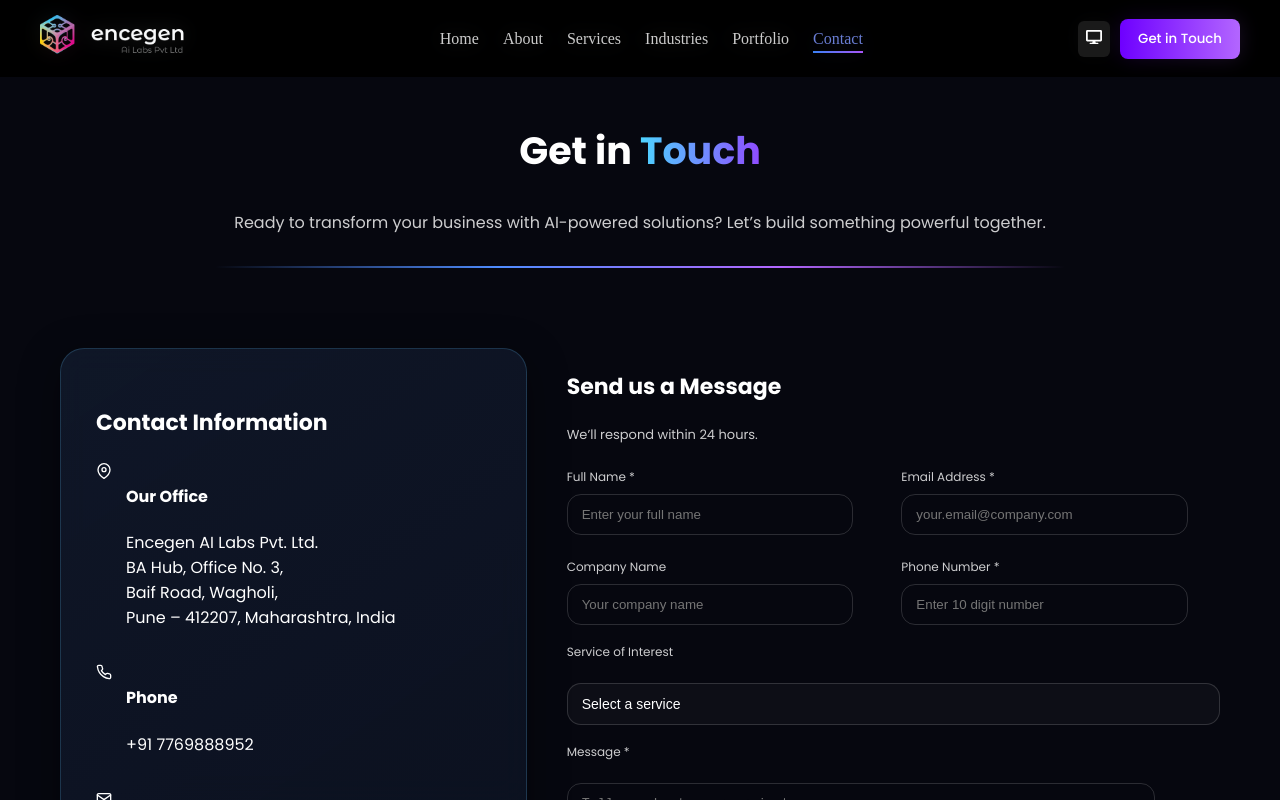
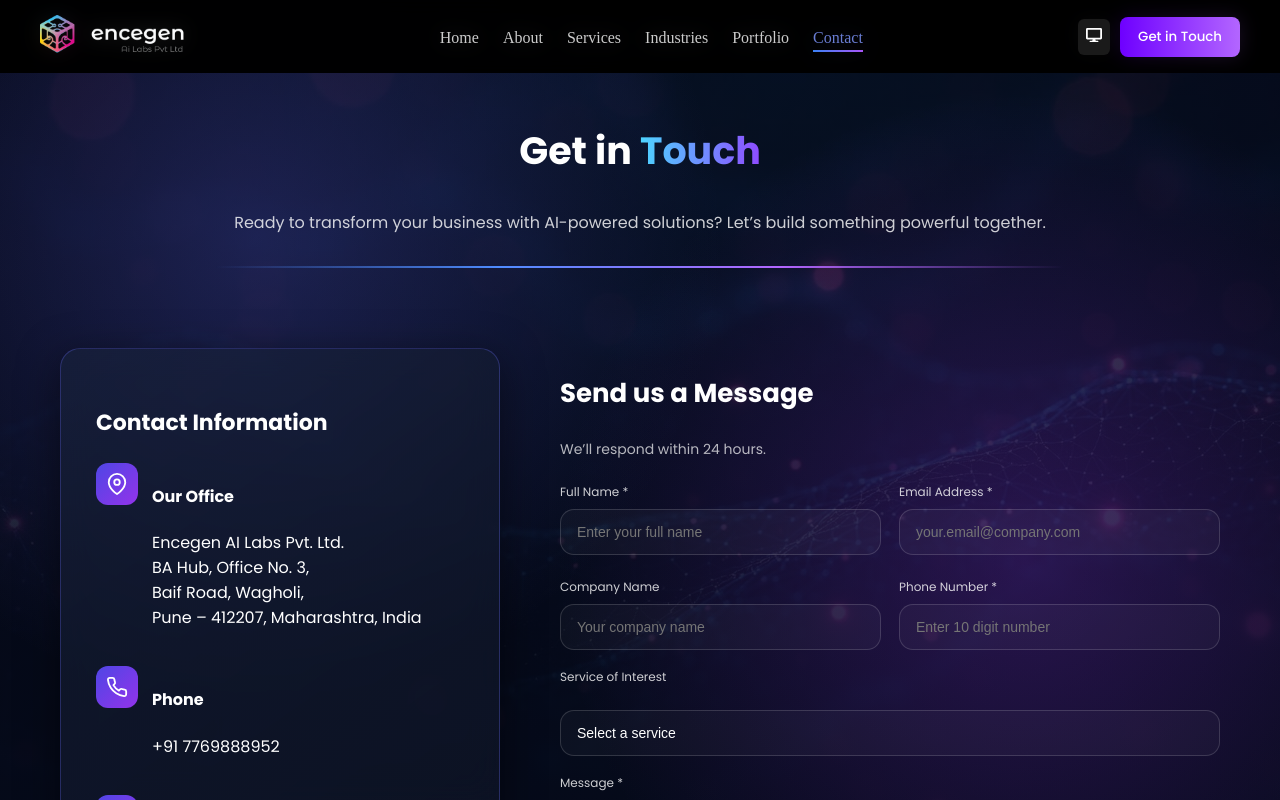
Before and after one commit to chaitanya-encegen/encegen-portfolio, a React (Vite) app: page /contact in a window 1280 px wide. Built offline with nearby package versions, Linux system fonts and the light colour scheme.

Commit message:
updated backroung image

```diff
--- a/src/App.jsx
+++ b/src/App.jsx
@@ -1,5 +1,6 @@
 import React, { useEffect } from "react";
 import { BrowserRouter as Router, Routes, Route } from "react-router-dom";
+
 import Navbar from "./components/Navbar";
 import Home from "./pages/Home";
 import About from "./pages/About";
@@ -9,21 +10,26 @@
 import TeamPage from "./pages/TeamPage";
 import BlogPage from "./pages/BlogPage";
 import ContactPage from "./pages/ContactPage";
+import ContactForm from "./components/Contactform";
+import ScrollToTop from "./components/ScrollToTop";
+
 import { initLocomotive } from "./animations/locomotive";
 import { initScrollAnimations } from "./animations/scrollAnimations";
-import ContactForm from "./components/Contactform";
+
+import { Toaster } from "react-hot-toast";
+
+import bg from "./assets/bg.jpg";
 
 import "./styles/animations.css";
 import "./styles/globals.css";
-import ScrollToTop from "./components/ScrollToTop";
-import {Toaster} from "react-hot-toast";
-
 
 export default function App() {
   useEffect(() => {
     const loco = initLocomotive();
-  if (loco) window.locoScroll = loco; // ✅ expose for BackToTop
+    if (loco) window.locoScroll = loco;
+
     initScrollAnimations();
+
     return () => loco && loco.destroy();
   }, []);
 
@@ -34,10 +40,17 @@
 
   return (
     <Router>
+      {/* ✅ GLOBAL BACKGROUND */}
+      <div
+        className="global-bg"
+        style={{ backgroundImage: `url(${bg})` }}
+      />
+
       <Toaster position="top-right" reverseOrder={false} />
       <ScrollToTop />
       <Navbar />
-          <div data-scroll-container>
+
+      <div data-scroll-container className="app-content">
         <Routes>
           <Route path="/" element={<Home />} />
           <Route path="/home" element={<Home />} />
@@ -49,7 +62,6 @@
           <Route path="/blog" element={<BlogPage />} />
           <Route path="/contact" element={<ContactPage />} />
           <Route path="/contactform" element={<ContactForm />} />
-
         </Routes>
       </div>
     </Router>
--- a/src/components/AboutSection.css
+++ b/src/components/AboutSection.css
@@ -207,6 +207,7 @@
     cursor: pointer;
     /* margin-left: 36%; */
     transition: all 0.3s ease;
+     text-decoration: none;
 }
 
 .learn-btn:hover {
--- a/src/components/Contact.css
+++ b/src/components/Contact.css
@@ -1,5 +1,5 @@
 .contact-page {
-  background: #06070f;
+  background: transparent; /* ✅ use global bg */
   color: #fff;
   padding: 90px 60px;
   font-family: "Poppins", sans-serif;
@@ -33,18 +33,20 @@
 /* CONTENT */
 .contact-content {
   display: grid;
-  grid-template-columns: 1fr 1.4fr;
-  gap: 40px;
+  grid-template-columns: 1fr 1.5fr;
+  gap: 60px; /* 🔥 better spacing */
 }
 
-/* INFO */
+/* INFO CARD */
 .contact-info {
-  background: linear-gradient(145deg, rgba(20, 30, 50, 0.7), rgba(10, 15, 30, 0.9));
-  border-radius: 24px;
+  background: linear-gradient(145deg, rgba(25, 35, 60, 0.6), rgba(10, 15, 30, 0.9));
+  border-radius: 20px;
   padding: 35px;
-  border: 1px solid rgba(100, 200, 255, 0.2);
-  backdrop-filter: blur(14px);
-  box-shadow: 0 10px 40px rgba(0, 0, 0, 0.4);
+
+  border: 1px solid rgba(99, 102, 241, 0.3);
+  backdrop-filter: blur(16px);
+
+  box-shadow: 0 10px 40px rgba(0, 0, 0, 0.5);
 }
 
 .contact-info h3 {
@@ -52,26 +54,50 @@
   font-size: 22px;
 }
 
+/* INFO ITEMS */
 .info-item {
   display: flex;
   gap: 14px;
-  margin-bottom: 18px;
+  margin-bottom: 20px;
+  align-items: flex-start;
+  transition: 0.3s;
 }
 
+.info-item:hover {
+  transform: translateX(5px);
+}
+
+/* ICON BOX 🔥 */
+.info-item svg {
+  width: 42px;
+  height: 42px;
+  padding: 10px;
+
+  border-radius: 12px;
+
+  background: linear-gradient(135deg, #4f46e5, #9333ea);
+  color: white;
+
+  flex-shrink: 0;
+}
+
+/* FORM */
 .contact-form h3 {
-  font-size: 22px;
+  font-size: 26px;
+  font-weight: 700;
 }
 
 .contact-form p {
-  margin-top: 6px;
-  opacity: 0.8;
-  font-size: 13px;
+  margin-top: 8px;
+  opacity: 0.7;
+  font-size: 14px;
 }
 
+/* GRID */
 .form-row {
   display: grid;
   grid-template-columns: 1fr 1fr;
-  gap: 16px;
+  gap: 18px;
   margin-top: 18px;
 }
 
@@ -83,67 +109,77 @@
   font-size: 12px;
   opacity: 0.8;
 }
-/* Fix Select Dropdown Text Visibility */
 
-select {
-  width: 100%;
+/* INPUTS 🔥 */
+input,
+select,
+textarea {
+  width: 100%; /* ✅ FIXED */
   margin-top: 6px;
-  padding: 12px 14px;
+  padding: 14px 16px;
+
   border-radius: 14px;
   border: 1px solid rgba(255, 255, 255, 0.15);
+
   background: rgba(255, 255, 255, 0.03);
   color: #fff;
+
   font-size: 14px;
+  transition: 0.3s;
+}
+
+/* SELECT FIX */
+select {
   appearance: none;
   -webkit-appearance: none;
   -moz-appearance: none;
-  transition: 0.3s ease;
 }
-
 
 select option {
   background-color: #0f111a;
   color: #fff;
 }
 
-/* Focus State */
+/* FOCUS EFFECT */
+input:focus,
 select:focus,
-input:focus,
 textarea:focus {
   outline: none;
   border: 1px solid #8f4bff;
-  box-shadow: 0 0 8px rgba(143, 75, 255, 0.5);
+  box-shadow: 0 0 10px rgba(143, 75, 255, 0.6);
 }
 
-input,
-
+/* TEXTAREA */
 textarea {
-  width: 90%;
-  margin-top: 6px;
-  padding: 12px 14px;
-  border-radius: 14px;
-  border: 1px solid rgba(255, 255, 255, 0.15);
-  background: transparent;
-  color: #fff;
-}
-
-textarea {
-  min-height: 120px;
+  min-height: 130px;
   resize: none;
 }
 
+/* BUTTON 🔥 */
 .send-btn {
-  margin-top: 24px;
+  margin-top: 28px;
   width: 100%;
-  padding: 14px;
-  border-radius: 22px;
+  padding: 16px;
+
+  border-radius: 30px;
   border: none;
+
+  background: linear-gradient(90deg, #4f46e5, #9333ea);
+  color: #fff;
+
+  font-size: 15px;
+  font-weight: 600;
+
   cursor: pointer;
-  background: linear-gradient(90deg, #4dd4ff, #8f4bff);
-  color: #fff;
-  font-size: 15px;
+  transition: 0.3s;
 }
 
+.send-btn:hover {
+  transform: translateY(-2px);
+  box-shadow: 0 10px 30px rgba(147, 51, 234, 0.5);
+}
+
+/* PRIVACY */
 .privacy {
   margin-top: 12px;
   font-size: 11px;
@@ -178,5 +214,6 @@
 @media (max-width: 900px) {
   .contact-content {
     grid-template-columns: 1fr;
+    gap: 40px;
   }
 }
--- a/src/components/Hero.css
+++ b/src/components/Hero.css
@@ -27,15 +27,26 @@
 }
 
 /* Background */
+
+.hero-bg-image {
+  position: fixed;   /* 🔥 makes it stick */
+  top: 0;
+  left: 0;
+  width: 100%;
+  height: 120vh;
+  background-size: cover;
+  background-position: center;
+  background-repeat: no-repeat;
+  z-index: -3;      /* keep behind content */
+}
 .hero-bg-image {
   position: absolute;
   inset: 0;
   background-size: cover;
   background-position: center;
   opacity: 0.25;
-  z-index: -3;
+
 }
-
 /* Content */
 .hero-content {
   position: relative;
--- a/src/components/Hero.jsx
+++ b/src/components/Hero.jsx
@@ -62,10 +62,10 @@
 
   return (
     <section ref={heroRef} className="hero-section" id="home">
- <div
+ {/* <div
         className="hero-bg-image"
         style={{ backgroundImage: `url(${bg})` }}
-      ></div>
+      ></div> */}
       <div className="hero-content">
         <h1 className="hero-title">
           <span className="line">
--- a/src/components/ServicesSection.css
+++ b/src/components/ServicesSection.css
@@ -53,7 +53,7 @@
 
 /* ================= CARD ================= */
 .service-card {
-  background: #0a0a0a;
+  background: #111212;
   border: 1px solid #1a1a1a;
   border-radius: 16px;
   padding: 22px;
@@ -151,39 +151,108 @@
 }
 
 /* ================= EXPERTISE ================= */
+/* SECTION */
 .expertise-section {
-  margin-top: 60px;
+  padding: 80px 20px;
   text-align: center;
 }
 
-.expertise-main-title {
-  font-size: clamp(1.6rem, 4vw, 2.2rem);
+/* 🔥 GLASS CARD */
+.expertise-card {
+  max-width: 1100px;
+  margin: auto;
+  padding: 50px 40px;
+
+  border-radius: 20px;
+
+  background: rgba(20, 20, 30, 0.6);
+  backdrop-filter: blur(12px);
+
+  border: 1px solid rgba(255, 255, 255, 0.08);
 }
 
+/* TITLE */
+.expertise-main-title {
+  font-size: 2.2rem;
+  font-weight: 700;
+  margin-bottom: 10px;
+}
+
+/* SUBTITLE */
 .expertise-subtitle {
   color: #9ca3af;
-  margin-bottom: 30px;
+  margin-bottom: 40px;
 }
 
+/* GRID */
 .expertise-grid {
   display: grid;
   grid-template-columns: repeat(4, 1fr);
-  gap: 20px;
+  gap: 30px;
 }
 
+/* ITEM */
+.expertise-item {
+  transition: 0.3s;
+}
+
+.expertise-item:hover {
+  transform: translateY(-6px);
+}
+
+/* ICON */
 .exp-icon-box {
-  background: #111;
-  width: 50px;
-  height: 50px;
-  margin: 0 auto 12px;
+  width: 60px;
+  height: 60px;
+  margin: 0 auto;
+
   display: flex;
   align-items: center;
   justify-content: center;
-  border-radius: 12px;
-  color: #6366f1;
-  font-size: 20px;
+
+  border-radius: 14px;
+
+  background: linear-gradient(135deg, #4f46e5, #9333ea);
+  color: white;
+  font-size: 22px;
+
+  box-shadow: 0 10px 30px rgba(79, 70, 229, 0.4);
 }
 
+/* TEXT */
+.expertise-title {
+  margin-top: 12px;
+  font-size: 1.1rem;
+  font-weight: 600;
+}
+
+.expertise-desc {
+  color: #9ca3af;
+  font-size: 0.95rem;
+}
+
+/* BUTTON */
+.center-btn {
+  margin-top: 40px;
+}
+
+.view-all-btn {
+  padding: 14px 28px;
+  border-radius: 12px;
+
+  background: linear-gradient(90deg, #4f46e5, #9333ea);
+  color: white;
+
+  font-weight: 600;
+  text-decoration: none;
+
+  transition: 0.3s;
+}
+
+.view-all-btn:hover {
+  transform: translateY(-2px);
+  box-shadow: 0 10px 25px rgba(147, 51, 234, 0.4);
+}
 /* ================= APPROACH ================= */
 .approach-grid {
   display: grid;
--- a/src/components/ServicesSection.jsx
+++ b/src/components/ServicesSection.jsx
@@ -70,23 +70,39 @@
       </div>
 
       <div className="expertise-section">
+
+  {/* ✅ CARD CONTAINER ADDED */}
+  <div className="expertise-card">
     <h3 className="expertise-main-title">Additional Expertise</h3>
-        <p className="expertise-subtitle">We also provide specialized consulting and support services</p>
+
+    <p className="expertise-subtitle">
+      We also provide specialized consulting and support services
+    </p>
+
     <div className="expertise-grid">
       {expertises.map((e, i) => (
         <div className="expertise-item" key={i}>
-              <div className="exp-icon-box">{e.icon}</div>
-              <h4>{e.title}</h4>
-              <span>{e.desc}</span>
+
+          {/* ✅ ICON FIXED */}
+          <div className="exp-icon-box">
+            {e.icon}
+          </div>
+
+          <h4 className="expertise-title">{e.title}</h4>
+          <p className="expertise-desc">{e.desc}</p>
         </div>
       ))}
     </div>
+  </div>
+
+  {/* ✅ BUTTON OUTSIDE CARD (IMPORTANT) */}
   <div className="center-btn">
-            <Link to="/services" className="view-all-btn"> View All Services →</Link>
+    <Link to="/services" className="view-all-btn">
+      View All Services →
+    </Link>
+  </div>
 
 </div>
-      </div>
-
       <div className="section-header-centered" style={{marginTop: '100px'}}>
           <h2>Our <span>Approach</span></h2>
           <p>We follow a proven 4-step methodology that ensures successful project delivery and long-term client satisfaction.</p>
--- a/src/index.css
+++ b/src/index.css
@@ -1,8 +1,50 @@
 @tailwind base;
 @tailwind components;
 @tailwind utilities;
+
+/* REMOVE DARK BODY BACKGROUND */
 body {
   margin: 0;
   font-family: 'Plus Jakarta Sans', sans-serif;
-  background: #070b1a;
+  background: transparent; /* ✅ FIX */
 }
+
+/* GLOBAL BACKGROUND */
+.global-bg {
+  position: fixed;
+  top: 0;
+  left: 0;
+  width: 100%;
+  height: 100%;
+
+  background-size: cover;
+  background-position: center;
+  background-repeat: no-repeat;
+
+  z-index: -1;
+}
+
+/* DARK OVERLAY */
+.global-bg::after {
+  content: "";
+  position: absolute;
+  inset: 0;
+  background: rgba(5, 10, 25, 0.65);
+}
+
+/* CONTENT ABOVE BACKGROUND */
+.app-content {
+  position: relative;
+  z-index: 2;
+}
+
+/* LOCOMOTIVE FIX */
+[data-scroll-container] {
+  position: relative;
+  z-index: 2;
+}
+
+/* REMOVE SECTION BACKGROUNDS */
+section {
+  background: transparent !important;
+}
--- a/src/pages/Home.jsx
+++ b/src/pages/Home.jsx
@@ -21,7 +21,7 @@
 
       {/* Sections */}
       <Hero />
-     <AboutSection previewOnly={true} />
+      <AboutSection showNavbar={true} previewOnly={true} /> {/* Full content with navbar */}
       <ServiceSection />
       <Industries />
       <Portfolio />
--- a/src/styles/globals.css
+++ b/src/styles/globals.css
@@ -62,3 +62,64 @@
 html, body {
   overflow-x: hidden;
 }
+
+
+/* REMOVE DARK BODY BACKGROUND */
+body {
+  margin: 0;
+  font-family: 'Plus Jakarta Sans', sans-serif;
+  background: transparent; /* ✅ FIX */
+}
+
+/* GLOBAL BACKGROUND */
+.global-bg {
+  position: fixed;
+  top: 0;
+  left: 0;
+  width: 100%;
+  height: 100%;
+
+  background-size: cover;
+  background-position: center;
+  background-repeat: no-repeat;
+
+  z-index: -1;
+
+}
+
+/* DARK OVERLAY */
+/* DARK + GRADIENT OVERLAY */
+.global-bg::after {
+  content: "";
+  position: absolute;
+  inset: 0;
+
+  /* 🔥 MULTI-LAYER GRADIENT */
+  background:
+    radial-gradient(circle at 20% 30%, rgba(99,102,241,0.25), transparent 40%),
+    radial-gradient(circle at 80% 70%, rgba(147,51,234,0.25), transparent 40%),
+    linear-gradient(to bottom, rgba(5,10,25,0.8), rgba(5,10,25,0.95));
+
+  z-index: 1;
+}
+ /* position: absolute;
+  inset: 0;
+  background-size: cover;
+  background-position: center;
+  opacity: 0.25; */
+/* CONTENT ABOVE BACKGROUND */
+.app-content {
+  position: relative;
+  z-index: 2;
+}
+
+/* LOCOMOTIVE FIX */
+[data-scroll-container] {
+  position: relative;
+  z-index: 2;
+}
+
+/* REMOVE SECTION BACKGROUNDS */
+section {
+  background: transparent !important;
+}
```
Lines whose indentation alone changed are shown as unchanged.
